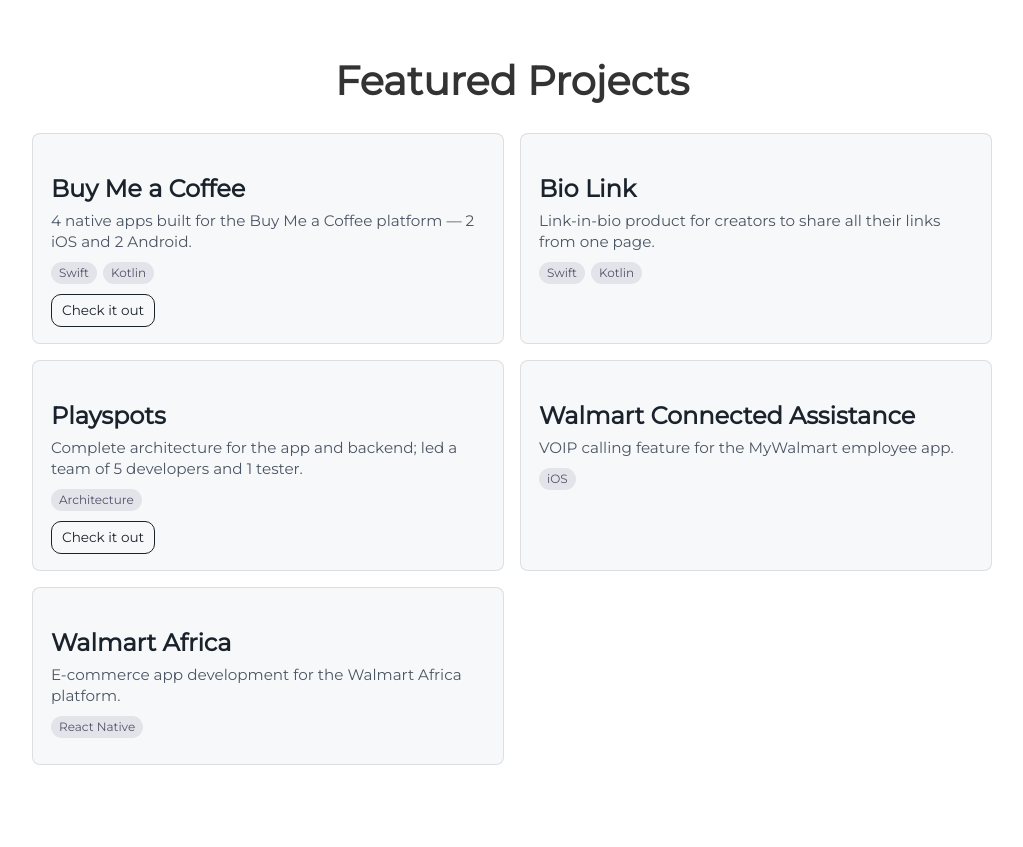
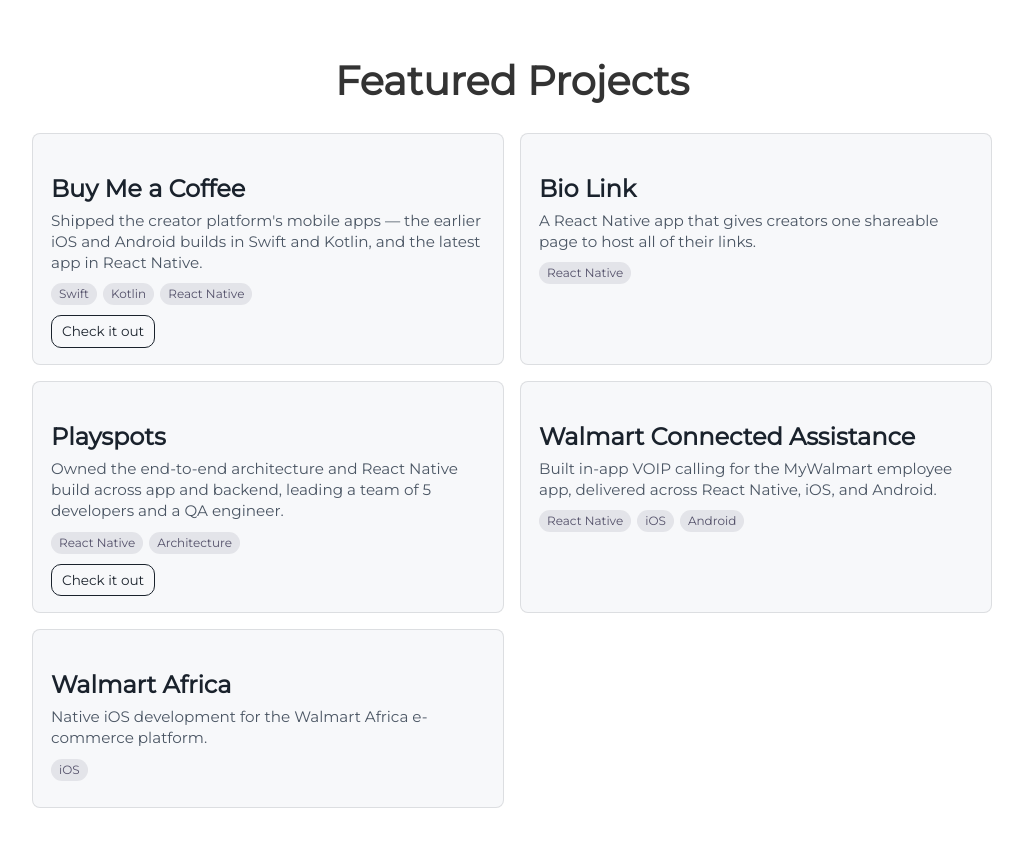
Before and after one commit to ShakeebM/shakeebM.github.io, a Jekyll site: the page built from index.html, in a window 1280 px wide and 900 px high, scrolled down 1929 px, cut to the strip 49-896 px from the top of the window. Shown: the whole strip, without its empty margins (128-1151 px from the left). Built offline with Jekyll 4.4.1, drawn with Linux system fonts in a browser that asks for light colours.

Commit message:
Refine project descriptions and correct technology tags
- Buy Me a Coffee: Swift, Kotlin, React Native (latest app)
- Bio Link, Playspots: React Native
- Walmart Connected Assistance: React Native, iOS, Android
- Walmart Africa: iOS

Co-Authored-By: Claude Opus 4.8 (1M context) <noreply@anthropic.com>

```diff
--- a/_includes/projects.html
+++ b/_includes/projects.html
@@ -4,29 +4,29 @@
 <div class="projects-grid">
   <div class="project-card">
     <h3>Buy Me a Coffee</h3>
-    <p>4 native apps built for the Buy Me a Coffee platform &mdash; 2 iOS and 2 Android.</p>
-    <div class="tags"><span>Swift</span><span>Kotlin</span></div>
+    <p>Shipped the creator platform's mobile apps &mdash; the earlier iOS and Android builds in Swift and Kotlin, and the latest app in React Native.</p>
+    <div class="tags"><span>Swift</span><span>Kotlin</span><span>React Native</span></div>
     <a class="project-link" target="_blank" rel="noopener noreferrer" href="https://www.buymeacoffee.com">Check it out</a>
   </div>
   <div class="project-card">
     <h3>Bio Link</h3>
-    <p>Link-in-bio product for creators to share all their links from one page.</p>
-    <div class="tags"><span>Swift</span><span>Kotlin</span></div>
+    <p>A React Native app that gives creators one shareable page to host all of their links.</p>
+    <div class="tags"><span>React Native</span></div>
   </div>
   <div class="project-card">
     <h3>Playspots</h3>
-    <p>Complete architecture for the app and backend; led a team of 5 developers and 1 tester.</p>
-    <div class="tags"><span>Architecture</span></div>
+    <p>Owned the end-to-end architecture and React Native build across app and backend, leading a team of 5 developers and a QA engineer.</p>
+    <div class="tags"><span>React Native</span><span>Architecture</span></div>
     <a class="project-link" target="_blank" rel="noopener noreferrer" href="https://www.playspots.in">Check it out</a>
   </div>
   <div class="project-card">
     <h3>Walmart Connected Assistance</h3>
-    <p>VOIP calling feature for the MyWalmart employee app.</p>
-    <div class="tags"><span>iOS</span></div>
+    <p>Built in-app VOIP calling for the MyWalmart employee app, delivered across React Native, iOS, and Android.</p>
+    <div class="tags"><span>React Native</span><span>iOS</span><span>Android</span></div>
   </div>
   <div class="project-card">
     <h3>Walmart Africa</h3>
-    <p>E-commerce app development for the Walmart Africa platform.</p>
-    <div class="tags"><span>React Native</span></div>
+    <p>Native iOS development for the Walmart Africa e-commerce platform.</p>
+    <div class="tags"><span>iOS</span></div>
   </div>
 </div>
```
